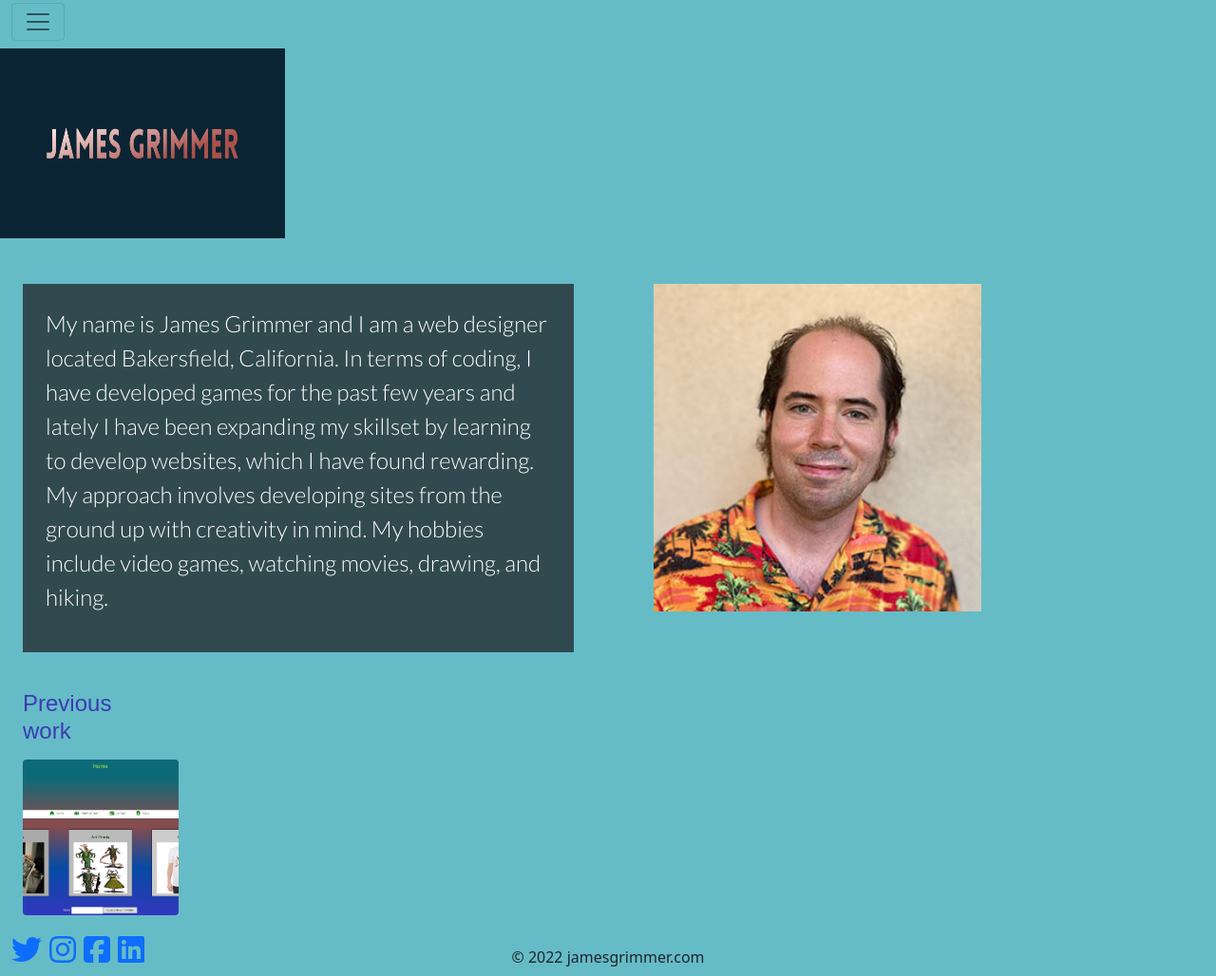
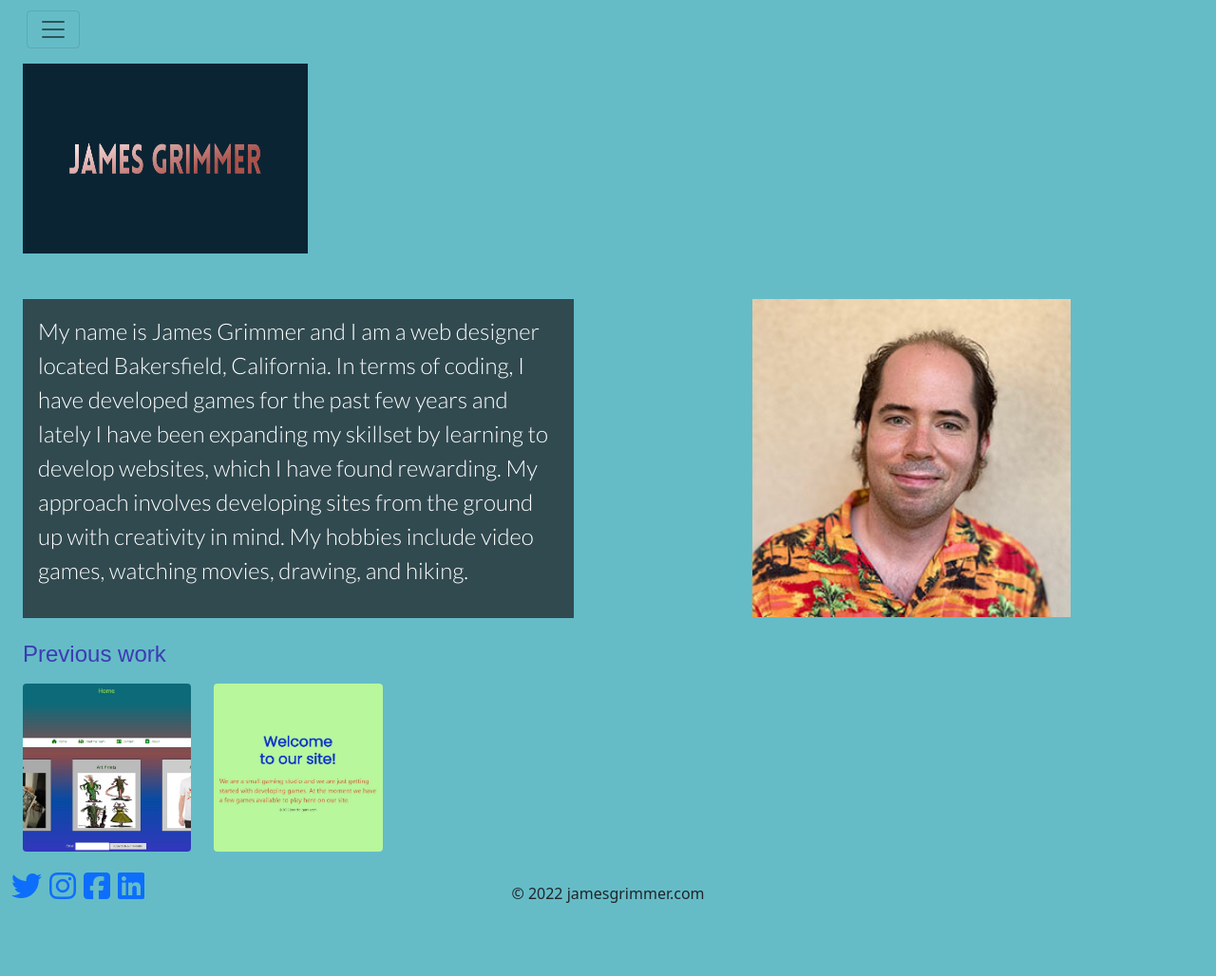
Before and after one commit to jamesreivax/project2, a plain HTML site: page about.html in a window 1280 px wide. Shown: the part 90-1118 px from the top of the page at 95% size. After the commit the page ends 1051 px from the top, so only its background shows below. Drawn offline with nearby package versions, Linux system fonts and the light colour scheme.

Commit message:
updated my site

```diff
--- a/about.html
+++ b/about.html
@@ -25,7 +25,7 @@
 
 <body>
   <!-- nav bar -->
-  <nav class="navbar navbar-light text-dark navbar-background">
+  <nav class="navbar navbar-light text-dark navbar-background p-3">
     <div class="container-fluid">
       <button class="navbar-toggler" type="button" data-bs-toggle="collapse" data-bs-target="#navbarNav"
         aria-controls="navbarNav" aria-expanded="false" aria-label="Toggle navigation">
@@ -51,13 +51,13 @@
   </nav>
 
 
-  <a href="index.html"><img title="name logo" src="img/namelogo.png" alt="name logo"
+  <a class="p-4" href="index.html"><img title="name logo" src="img/namelogo.png" alt="name logo"
       style="width: 300px; height: 200px"></a>
   <!-- about section -->
   <div class="row">
-    <div class="w-50">
-      <section class="parallax container-fluid pt-5 pb-3 text-left">
-        <div class="container-fluid bg-dark bg-opacity-75 text-white p-4">
+    <div class="col-6">
+      <section class="parallax container-fluid pt-5 text-left">
+        <div class="container-fluid bg-dark bg-opacity-75 text-white p-3">
           <p class="fs-4">My name is James Grimmer and I am a web designer located Bakersfield, California.
             In terms of coding, I have developed games for the past few years and lately I have been expanding my
             skillset by learning to develop websites, which I have found rewarding. My approach involves developing
@@ -66,16 +66,20 @@
         </div>
 
       </section>
-      <div class="col-3 p-4">
+      <div class="row p-4">
         <h4 class="text2 mb-3">Previous work</h4>
-        <a href="https://jamesreivax.github.io/project-one/" target="_blank"><img src="img/thumbnail.jpg" class="rounded float-left" alt="thumbnail" style="width:150%; height:200%;"></a>
-    </div>
+        <a class="col-4" href="https://jamesreivax.github.io/project-one/" target="_blank"><img src="img/thumbnail.jpg"
+            class="rounded float-left" alt="thumbnail" style="width:100%; height:auto;"></a>
+        <a class="col-4" href="https://jamesreivax.github.io/project3/" target="_blank"><img src="img/thumbnail2.jpg"
+            class="rounded float-left" alt="thumbnail" style="width:100%; height:auto;"></a>
+      </div>
 
     </div>
-    <div class="col-3 p-5">
-      <img src="img/aboutpicture.jpg" alt="James" style="width:150%; height: auto;">
+    <div class="text-center ms-5 col-5 p-5">
+      <img src="img/aboutpicture.jpg" alt="James" style="width:75%; height: auto;">
     </div>
   </div>
+
 
 
 
```
Also changed, not shown: contact.html (+3 -3 lines), index.html (+2 -2 lines), img/thumbnail2.jpg (added).
